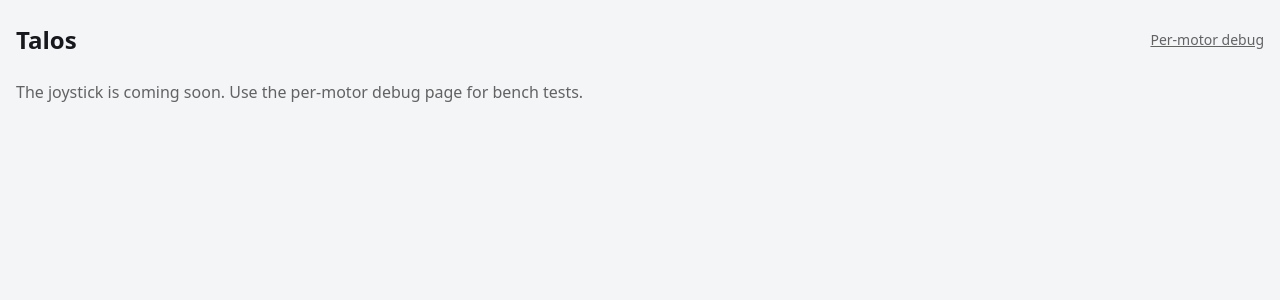
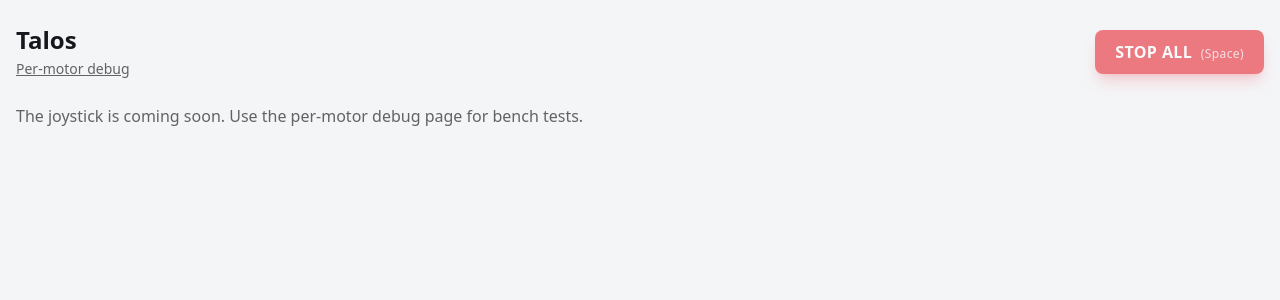
Before and after one commit to Annnnya/talos_hack, a Next.js app in the folder web/: page / in a window 1280 px wide. Shown: the top 300 px of the page. Built offline with nearby package versions, Linux system fonts and the light colour scheme; no server answers.

Commit message:
feat: keep a stop all button on the placeholder home page

```diff
--- a/web/app/page.tsx
+++ b/web/app/page.tsx
@@ -1,10 +1,21 @@
+"use client";
+
 import Link from "next/link";
+import { useCallback } from "react";
+import StopAllButton from "@/components/StopAllButton";
+import { useBridge } from "@/lib/useBridge";
 
-// Placeholder until the joystick page (#70) takes over `/`.
+// Placeholder until the joystick page (#70) takes over `/`. It keeps its own
+// connection so STOP ALL works from here, e.g. on a phone while the CLI
+// drives.
 export default function Home() {
+  const { status, send } = useBridge();
+  const stopAll = useCallback(() => send({ type: "stop_all" }), [send]);
+
   return (
     <main className="mx-auto max-w-7xl px-4 py-6 flex flex-col gap-6">
       <header className="flex flex-wrap items-center justify-between gap-4">
+        <div>
           <h1 className="text-2xl font-bold">Talos</h1>
           <Link
             href="/debug"
@@ -12,6 +23,8 @@ export default function Home() {
           >
             Per-motor debug
           </Link>
+        </div>
+        <StopAllButton onStop={stopAll} disabled={status !== "connected"} />
       </header>
       <p className="text-black/60 dark:text-white/60">
         The joystick is coming soon. Use the per-motor debug page for bench
```
Lines whose indentation alone changed are shown as unchanged.
